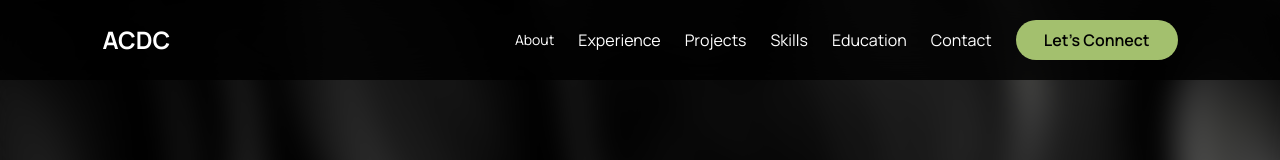
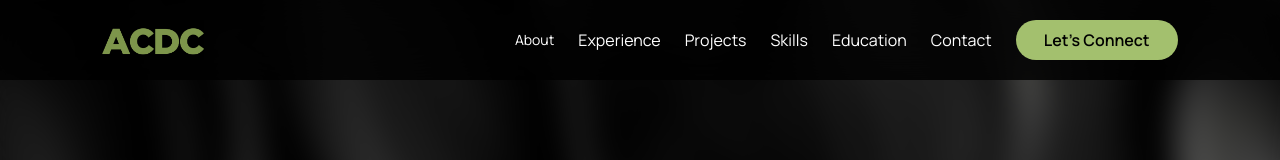
Before and after one commit to aaronnedelacruz/aaronne-dela-cruz-portfolio, a React (Vite) app: page / in a window 1280 px wide. Shown: the top 160 px of the page. Built offline with nearby package versions, Linux system fonts and the light colour scheme.

Commit message:
added square and horizontal logos for favicon and navigation bar respectively

```diff
--- a/index.html
+++ b/index.html
@@ -2,7 +2,7 @@
 <html lang="en">
   <head>
     <meta charset="UTF-8" />
-    <link rel="icon" type="image/svg+xml" href="/favicon.svg" />
+    <link rel="icon" type="image/svg+xml" href="/portfolio-logo.png" />
     <link rel="preconnect" href="https://fonts.googleapis.com">
     <link rel="preconnect" href="https://fonts.gstatic.com" crossorigin>
     <link href="https://fonts.googleapis.com/css2?family=Manrope:wght@200;300;400;500;600;700;800&display=swap" rel="stylesheet">
--- a/src/components/Navbar.tsx
+++ b/src/components/Navbar.tsx
@@ -32,7 +32,11 @@ function Navbar() {
             font-bold
           "
         >
-          ACDC
+          <img
+            src="/horizontal-logo.png"
+            alt="Aaronne Dela Cruz Logo"
+            className="h-10 w-auto"
+          />
         </div>
 
         {/* Desktop Menu */}
```
Also changed, not shown: public/horizontal-logo.png (added), public/portfolio-logo.png (added).
